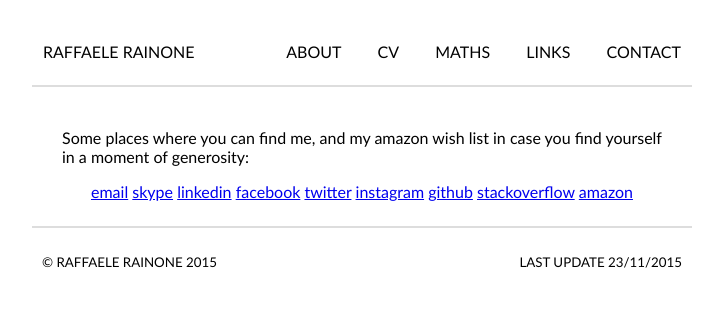
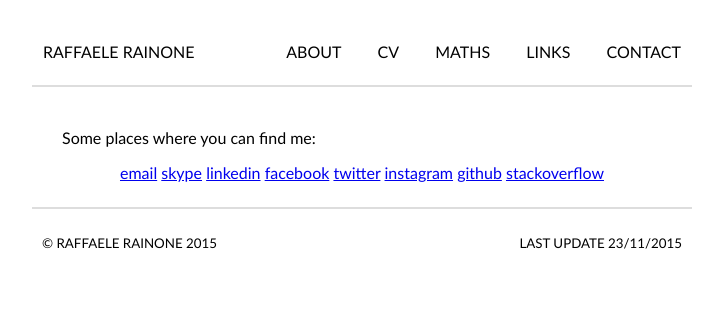
Before and after one commit to raffo85h/raffo85h.github.io, a plain HTML site: page contact.html in a window 1280 px wide. Shown: the whole page, without its empty margins (278-1001 px from the left). Drawn offline with nearby package versions, Linux system fonts and the light colour scheme; some icons are missing.

Commit message:
remove amz

```diff
--- a/contact.html
+++ b/contact.html
@@ -15,7 +15,8 @@
 <body>
   <div id="header"></div>
   <div id="container">
-    <p>Some places where you can find me, and my amazon wish list in case you find yourself in a moment of generosity:</p>
+    <p>Some places where you can find me:</p>
+    <!-- , and my amazon wish list in case you find yourself in a moment of generosity:</p> -->
     <div style="text-align:center">
       <a class="email_square32 tsc_social_square32" title="email" href="mailto:raff.rainone@gmail.com?Subject=Seen%20your%20website" target="_top">email</a>
       <a class="skype_square32 tsc_social_square32" title="skype" href="skype:rafforaffo85?add">skype</a>
@@ -25,7 +26,7 @@
       <a class="instagram_square32 tsc_social_square32" title="instagram" href="https://instagram.com/8raffo5/">instagram</a>
       <a class="github_square32 tsc_social_square32" title="github" href="https://github.com/raffo85h">github</a>
       <a class="stackoverflow_square32 tsc_social_square32" title="stackoverflow" href="http://stackoverflow.com/users/4003492/rafforaffo">stackoverflow</a>
-      <a class="amazon_square32 tsc_social_square32" title="amazon" href="http://www.amazon.co.uk/registry/wishlist/26MVHPWTTCYUZ">amazon</a>
+      <!-- <a class="amazon_square32 tsc_social_square32" title="amazon" href="http://www.amazon.co.uk/registry/wishlist/26MVHPWTTCYUZ">amazon</a> -->
       <div class="clear"></div>
     </div>
   </div>
```
